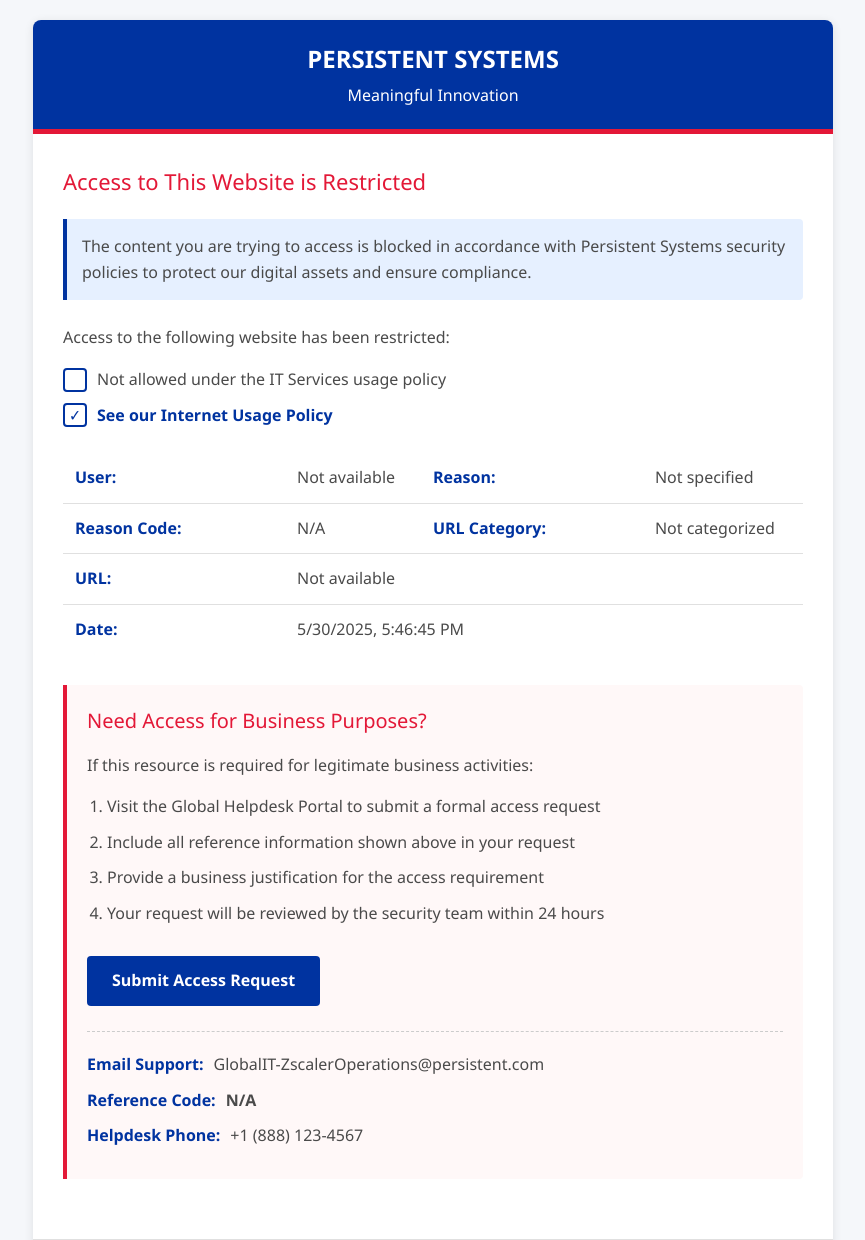
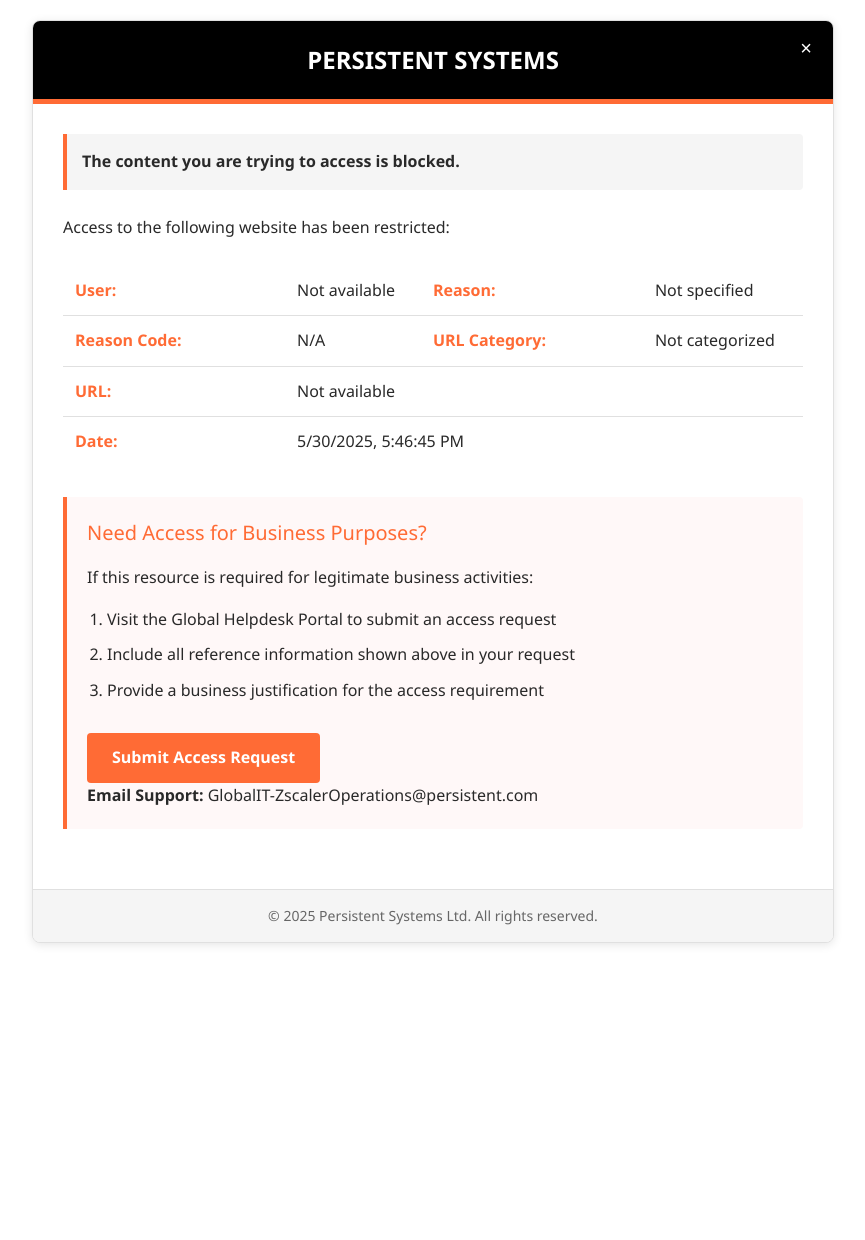
Before and after one commit to akashgadhave255/persistent-zscaler-block-notification, a plain HTML site: page index.html in a window 1280 px wide. Shown: the top 1240 px of the page, without its empty margins (207-1072 px from the left). After the commit the page ends 963 px from the top, so only its background shows below. Drawn offline with Linux system fonts and the light colour scheme.

Commit message:
Update index.html

```diff
--- a/index.html
+++ b/index.html
@@ -5,19 +5,18 @@
     <meta name="viewport" content="width=device-width, initial-scale=1.0">
     <title>Access Restricted - Persistent Systems</title>
     <style>
-        /* Persistent Systems Brand Colors */
+        /* Updated Color Scheme */
         :root {
-            --ps-blue: #0033a0;
-            --ps-red: #e31837;
-            --ps-light-blue: #e6f0ff;
-            --ps-dark-gray: #4a4a4a;
-            --ps-light-gray: #f5f7fa;
+            --ps-orange: #FF6B35;  /* Persistent Orange */
+            --ps-black: #000000;   /* Black */
+            --ps-dark-gray: #292929;
+            --ps-light-gray: #f5f5f5;
             --ps-white: #ffffff;
         }
 
         body {
             font-family: 'Segoe UI', Tahoma, Geneva, Verdana, sans-serif;
-            background-color: var(--ps-light-gray);
+            background-color: var(--ps-white);
             margin: 0;
             padding: 20px;
             color: var(--ps-dark-gray);
@@ -31,14 +30,16 @@
             border-radius: 8px;
             box-shadow: 0 2px 10px rgba(0, 0, 0, 0.1);
             overflow: hidden;
+            border: 1px solid #e0e0e0;
+            position: relative;
         }
 
         .header {
-            background-color: var(--ps-blue);
+            background-color: var(--ps-black);
             color: var(--ps-white);
             padding: 20px;
             text-align: center;
-            border-bottom: 5px solid var(--ps-red);
+            border-bottom: 5px solid var(--ps-orange);
         }
 
         .header h1 {
@@ -47,59 +48,31 @@
             font-weight: 600;
         }
 
-        .header .tagline {
-            font-size: 16px;
-            font-weight: 300;
-            margin-top: 5px;
-        }
-
         .content {
             padding: 30px;
         }
 
         .block-title {
-            color: var(--ps-red);
+            color: var(--ps-orange);
             font-size: 22px;
             margin-bottom: 20px;
         }
 
         .block-message {
-            background-color: var(--ps-light-blue);
-            border-left: 4px solid var(--ps-blue);
+            background-color: var(--ps-light-gray);
+            border-left: 4px solid var(--ps-orange);
             padding: 15px;
             margin-bottom: 25px;
             border-radius: 0 4px 4px 0;
+            font-weight: bold;
         }
 
         .domain-highlight {
             font-size: 20px;
             font-weight: bold;
-            color: var(--ps-blue);
+            color: var(--ps-orange);
             margin: 15px 0;
             display: block;
-        }
-
-        .checkbox-item {
-            display: flex;
-            align-items: center;
-            margin: 10px 0;
-            gap: 10px;
-        }
-
-        .checkbox {
-            width: 20px;
-            height: 20px;
-            border: 2px solid var(--ps-blue);
-            border-radius: 4px;
-            display: flex;
-            align-items: center;
-            justify-content: center;
-        }
-
-        .checkbox.checked::before {
-            content: "✓";
-            color: var(--ps-blue);
-            font-weight: bold;
         }
 
         .details-table {
@@ -120,20 +93,20 @@
 
         .detail-label {
             font-weight: 600;
-            color: var(--ps-blue);
+            color: var(--ps-orange);
             width: 30%;
         }
 
         .help-section {
             background-color: #fff8f8;
-            border-left: 4px solid var(--ps-red);
+            border-left: 4px solid var(--ps-orange);
             padding: 20px;
             margin: 30px 0;
             border-radius: 0 4px 4px 0;
         }
 
         .help-title {
-            color: var(--ps-red);
+            color: var(--ps-orange);
             font-size: 20px;
             margin-bottom: 15px;
         }
@@ -149,7 +122,7 @@
 
         .help-link {
             display: inline-block;
-            background-color: var(--ps-blue);
+            background-color: var(--ps-orange);
             color: var(--ps-white);
             padding: 12px 25px;
             border-radius: 4px;
@@ -160,25 +133,7 @@
         }
 
         .help-link:hover {
-            background-color: #00257a;
-        }
-
-        .contact-info {
-            margin-top: 25px;
-            padding-top: 20px;
-            border-top: 1px dashed #ccc;
-        }
-
-        .contact-item {
-            margin-bottom: 10px;
-            display: flex;
-            align-items: center;
-            gap: 10px;
-        }
-
-        .contact-label {
-            font-weight: 600;
-            color: var(--ps-blue);
+            background-color: #e05a2b;
         }
 
         .footer {
@@ -190,44 +145,36 @@
             border-top: 1px solid #e0e0e0;
         }
 
-        .zscaler-brand {
-            display: inline-flex;
-            align-items: center;
-            gap: 5px;
-            margin-top: 5px;
-            font-weight: 600;
-            color: var(--ps-blue);
+        .close-btn {
+            position: absolute;
+            top: 15px;
+            right: 15px;
+            background: none;
+            border: none;
+            font-size: 20px;
+            cursor: pointer;
+            color: var(--ps-white);
+        }
+
+        .contact-label {
+            font-weight: bold;
         }
     </style>
 </head>
 <body>
     <div class="container">
+        <button class="close-btn" onclick="window.close()">×</button>
         <div class="header">
             <h1>PERSISTENT SYSTEMS</h1>
-            <div class="tagline">Meaningful Innovation</div>
         </div>
 
         <div class="content">
-            <div class="block-title">
-                Access to This Website is Restricted
-            </div>
-
             <div class="block-message">
-                The content you are trying to access is blocked in accordance with Persistent Systems security policies to protect our digital assets and ensure compliance.
+                The content you are trying to access is blocked.
             </div>
 
             <p>Access to the following website has been restricted:</p>
             <span class="domain-highlight" id="blocked-domain">Loading...</span>
-
-            <div class="checkbox-item">
-                <div class="checkbox"></div>
-                <div>Not allowed under the IT Services usage policy</div>
-            </div>
-
-            <div class="checkbox-item">
-                <div class="checkbox checked"></div>
-                <a href="https://www.persistent.com/company/internet-usage-policy" style="color: var(--ps-blue); text-decoration: none; font-weight: 600;">See our Internet Usage Policy</a>
-            </div>
 
             <table class="details-table">
                 <tr>
@@ -257,10 +204,9 @@
                 <p>If this resource is required for legitimate business activities:</p>
 
                 <ol class="help-steps">
-                    <li>Visit the Global Helpdesk Portal to submit a formal access request</li>
+                    <li>Visit the Global Helpdesk Portal to submit an access request</li>
                     <li>Include all reference information shown above in your request</li>
                     <li>Provide a business justification for the access requirement</li>
-                    <li>Your request will be reviewed by the security team within 24 hours</li>
                 </ol>
 
                 <a href="https://globalhelpdesk.persistent.com" class="help-link">Submit Access Request</a>
@@ -270,23 +216,12 @@
                         <span class="contact-label">Email Support:</span>
                         <span>GlobalIT-ZscalerOperations@persistent.com</span>
                     </div>
-                    <div class="contact-item">
-                        <span class="contact-label">Reference Code:</span>
-                        <span style="font-weight: 600;" id="reference-code">Loading...</span>
-                    </div>
-                    <div class="contact-item">
-                        <span class="contact-label">Helpdesk Phone:</span>
-                        <span>+1 (888) 123-4567</span>
-                    </div>
                 </div>
             </div>
         </div>
 
         <div class="footer">
             <div>&copy; <script>document.write(new Date().getFullYear())</script> Persistent Systems Ltd. All rights reserved.</div>
-            <div class="zscaler-brand">
-                Secured by Zscaler Cloud Security
-            </div>
         </div>
     </div>
 
@@ -327,22 +262,6 @@
             document.getElementById('category-detail').textContent = cat || 'Not categorized';
             document.getElementById('full-url').textContent = url || 'Not available';
             document.getElementById('date-time').textContent = datetime;
-            document.getElementById('reference-code').textContent = reasoncode || 'N/A';
-
-            // Make reference code copyable
-            const refCodeElement = document.getElementById('reference-code');
-            refCodeElement.style.cursor = 'pointer';
-            refCodeElement.addEventListener('click', function() {
-                const textToCopy = this.textContent;
-                navigator.clipboard.writeText(textToCopy)
-                    .then(() => {
-                        const originalText = this.textContent;
-                        this.textContent = 'Copied!';
-                        setTimeout(() => {
-                            this.textContent = originalText;
-                        }, 2000);
-                    });
-            });
         });
     </script>
 </body>
```
